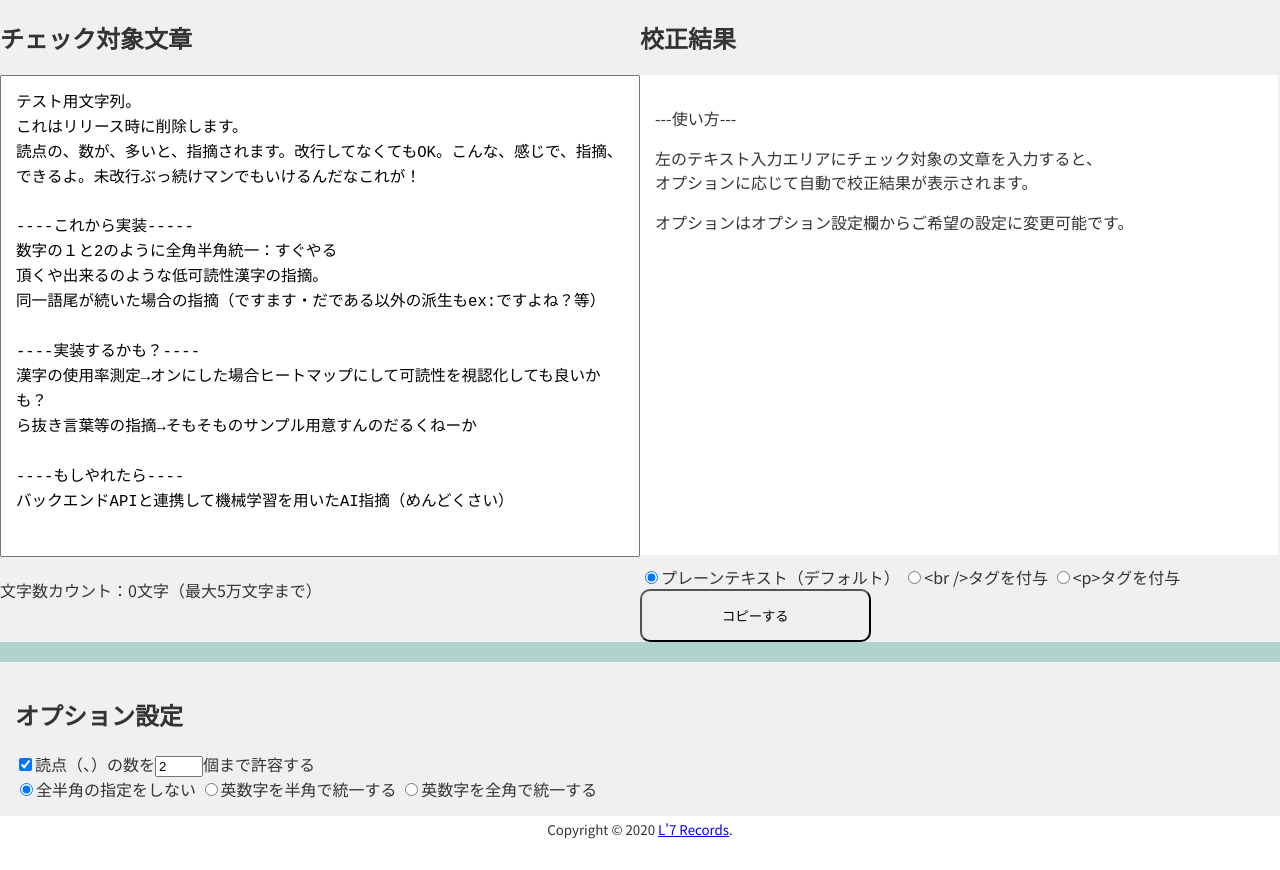
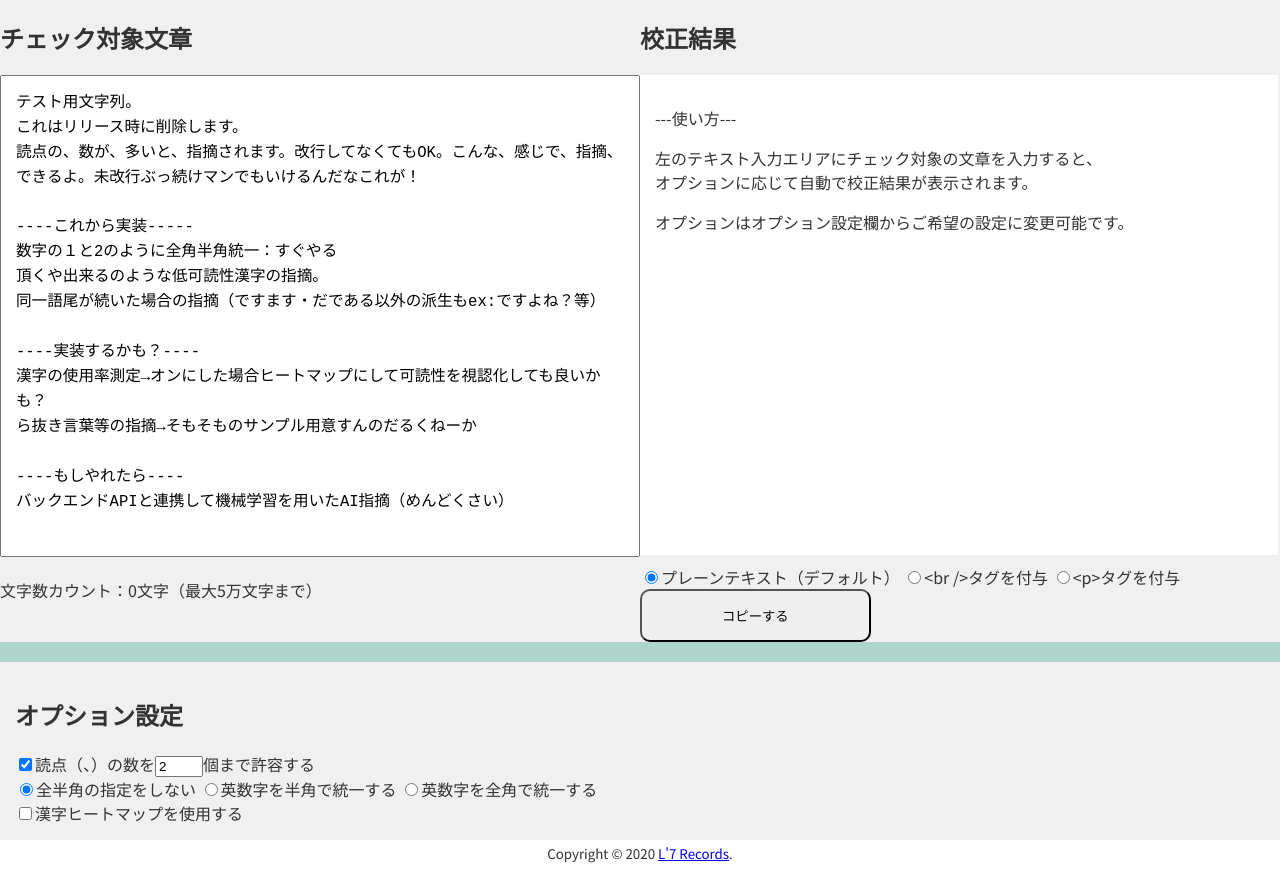
Before and after one commit to braveryk7/live-proofread, a website built with webpack: page dist/index.html in a window 1280 px wide. Shown: the part 89-959 px from the top of the page. Before the commit the page ends 935 px from the top, so only its background shows below. Built offline with nearby package versions, Linux system fonts and the light colour scheme.

Commit message:
#1 ヒートマップ用チェックボックス追加

```diff
--- a/dist/index.html
+++ b/dist/index.html
@@ -64,6 +64,9 @@
                     <label><input type="radio" name="character_width" id="character_width_half" value="1">英数字を半角で統一する</label>
                     <label><input type="radio" name="character_width" id="character_width_full" value="2">英数字を全角で統一する</label>
                 </form>
+                <form name="heatmap">
+                    <label><input type="checkbox" class="heatmap" id="heatmap">漢字ヒートマップを使用する</label>
+                </form>
             </div>
         </section>
     </main>
```
